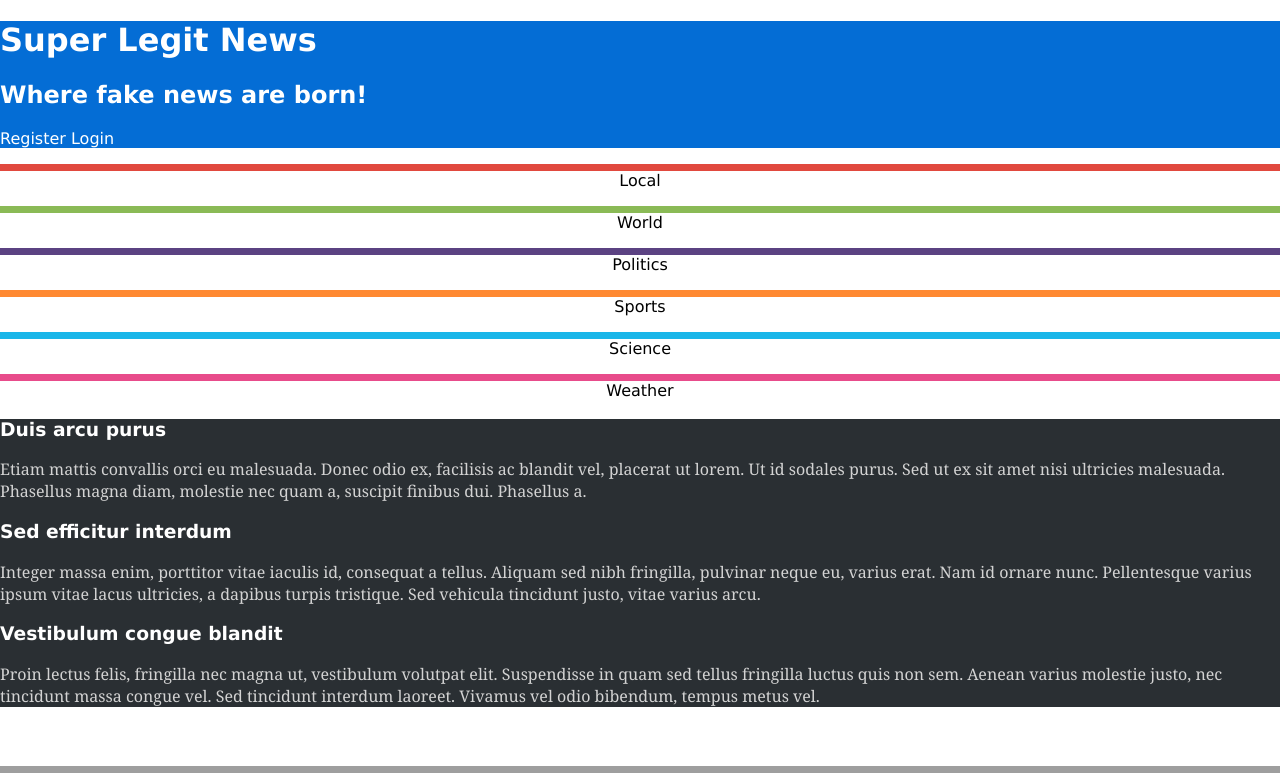
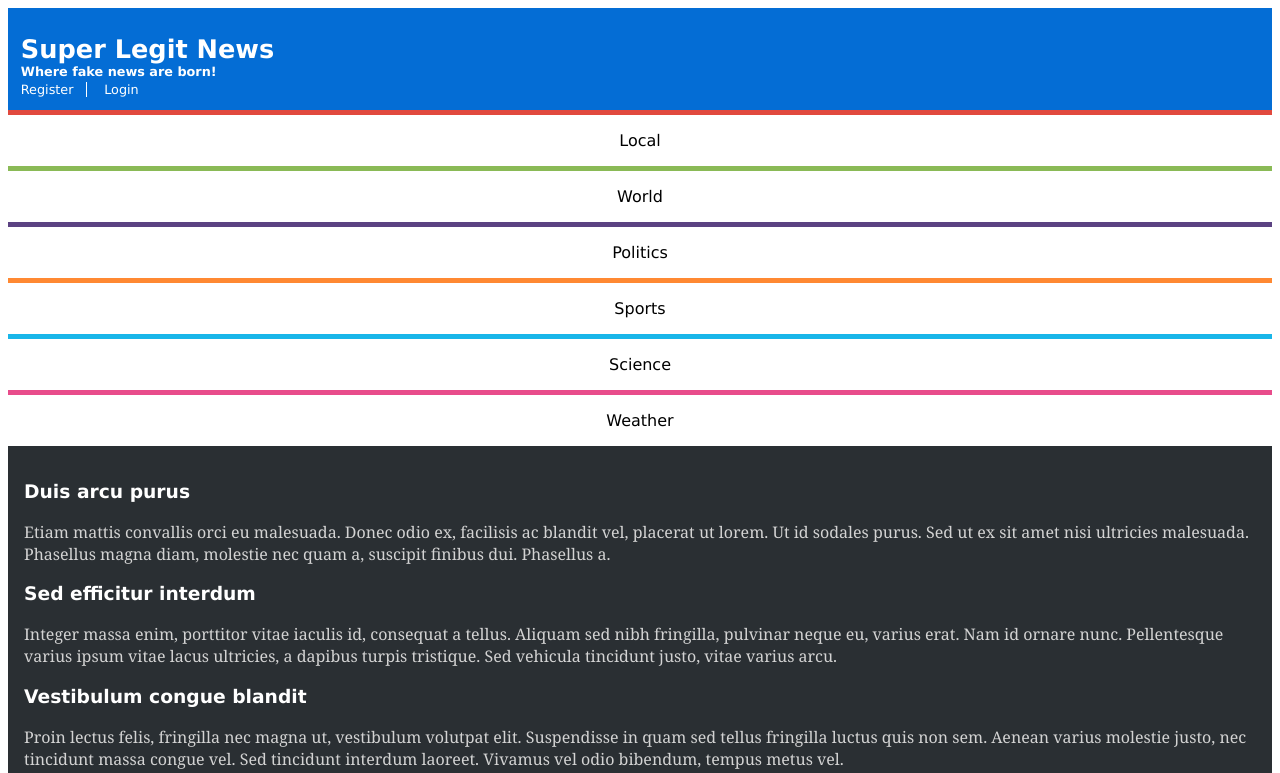
Before and after one commit to pedrojfs17/FEUP-LTW, a PHP site: page /item.html in a window 1280 px wide. Shown: the top 773 px of the page. Run offline with PHP 8.4, Linux system fonts and the light colour scheme; grey boxes are pictures that could not be loaded.

Commit message:
Almost finished first

```diff
--- a/TP02/Online Newspaper/style.css
+++ b/TP02/Online Newspaper/style.css
@@ -1,21 +1,42 @@
 body {
-    padding: 0;
-    margin: 0;
     background-color: white;
     font-family: Verdana;
 }
 
 body > header {
+    padding: 1em;
+    font-size: 0.8em;
     font-family: Verdana, Georgia;
     background-color: #046DD5;
 }
 
-header a {
-    color: white;
+header > h1 {
+    margin: 0;
+    margin-top: 0.5em;
+}
+
+header > h2 {
+    font-size: 0.8rem;
+    margin: 0;
+    margin-bottom: 0.3em;
 }
 
 a {
+    color: inherit;
     text-decoration: none;
+}
+
+#signup > a:nth-child(1) {
+    padding-right: 1em;
+    border-right: 1px white solid;
+}
+
+#signup > a:nth-child(2) {
+    padding-left: 1em;
+}
+
+header a {
+    color: white;
 }
 
 p {
@@ -30,12 +51,13 @@ nav #hamburger {
 nav ul {
     list-style: none;
     padding: 0;
+    margin: 0;
 }
 
 nav ul li {
-    margin-top: 1em;
+    padding: 1em;
     text-align: center;
-    border-top: 7px solid;
+    border-top: 5px solid;
 }
 
 nav ul li:nth-child(1) {
@@ -57,20 +79,14 @@ nav ul li:nth-child(6) {
     border-top-color: #E84C8B;
 }
 
-nav ul li a {
-    color: black;
-}
-
 #related {
+    padding: 1em;
     background-color: #2A2F33;
     color: white;
 }
 
-#related a {
-    color: white;
-}
-
 footer {
+    padding: 0.75em;
     background-color: #F4655F;
     color: white;
 }
@@ -80,11 +96,27 @@ footer a {
     color: white;
 }
 
+#news article header a {
+    text-shadow: 2px 2px 5px black;
+}
+
 #news img {
     width: 100vw;
 }
 
+#news p {
+    padding: 0;
+    padding-left: 1em;
+    color: black;
+}
+
+#news article p:first-of-type::first-letter {
+    font-size: xx-large;
+}
+
 body > footer {
+    margin-top: 1em;
+    padding: 0.5em;
     background-color: black;
     color: white;
 }
```
